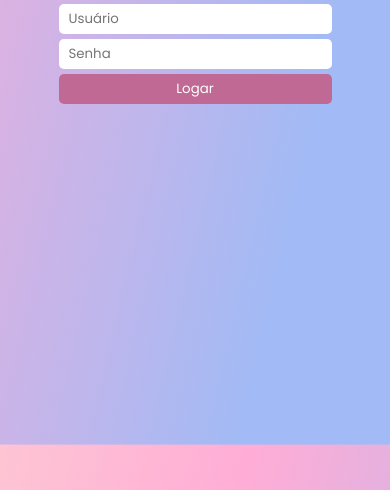
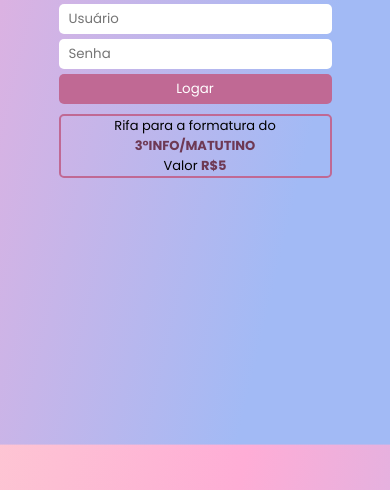
Before and after one commit to MariaE-duarda/third-grade-raffle, a website: page index.html in a window 390 px wide. Shown: the part 354-844 px from the top of the page. Drawn offline with Linux system fonts and the light colour scheme.

Commit message:
legenda login
Finalidade do site e venda das rifas.

```diff
--- a/index.html
+++ b/index.html
@@ -5,6 +5,7 @@
     <meta http-equiv="X-UA-Compatible" content="IE=edge">
     <meta name="viewport" content="width=device-width, initial-scale=1.0">
     <link rel="stylesheet" href="styles/index.css">
+    <link rel="shortcut icon" href="https://github.com/Bruno-jallon/GameDataTest/blob/master/assets/ifpb.png?raw=true" type="image/x-icon">
     <title>Login</title>
 </head>
 <body>
@@ -15,7 +16,11 @@
     <div class="formulario">
         <input type="text" placeholder="Usuário"> <br>
         <input type="password" placeholder="Senha"> <br>
-        <a href="painel.html"><button>Logar</button></a>
+        <a href="painel.html"><button onclick="login()">Logar</button></a>
+    </div>
+    <div class="footer">
+        <span>Rifa para a formatura do <br> <b>3°INFO/MATUTINO</b></span> <br>
+        <span>Valor <b>R$5</b></span>
     </div>
 </body>
 </html>
--- a/styles/index.css
+++ b/styles/index.css
@@ -47,6 +47,7 @@ input, button{
 input{
     padding: 10px;
     border: none;
+    transition: .5s;
 }
 
 button{
@@ -66,25 +67,52 @@ button:focus{
     border: none;
 }
 
+b{
+    color: rgb(110, 57, 84);
+}
+
 a{
     text-decoration: none;
     color: white;
 }
 
+.footer{
+    border: 2px solid rgb(192, 105, 148);
+    text-align: center;
+    width: 20%;
+    margin-left: 40%;
+    margin-top: 10px;
+    border-radius: 5px;
+    font-size: 13px;
+    transition: .5s;
+}
+
 @media(max-width: 1000px){
-    input, button{
+    input, button, .footer{
         width: 40%;
+    }
+
+    .footer{
+        margin-left: 30%;
     }
 }
 
 @media(max-width: 700px){
-    input, button{
+    input, button, .footer{
         width: 60%;
+    }
+
+    .footer{
+        margin-left: 20%;
     }
 }
 
 @media(max-width:390px){
-    input, button{
+    input, button, .footer{
         width: 70%
     }
+
+    .footer{
+        margin-left: 15%;
+    }
 }
```
Also changed, not shown: js/login.js (added).
